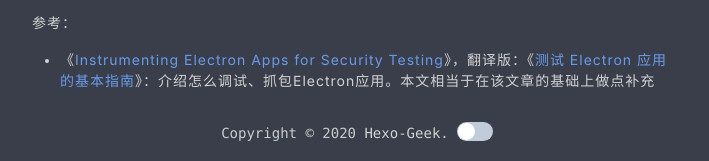
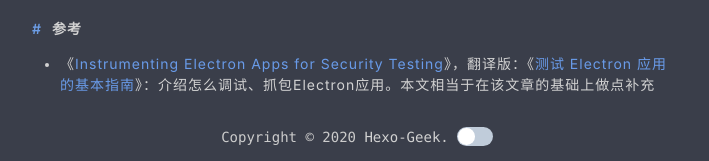
Before and after one commit to Ovi3/Ovi3.github.io, a plain HTML site: page 2020/07/12/analyse-electron-app/index.html in a window 1280 px wide. Shown: the part 1375-1536 px from the top of the page, 283-992 px from the left. Drawn offline with Linux system fonts and the light colour scheme; a script that the page names is missing.

Commit message:
Site updated: 2020-07-13 10:11:56

```diff
--- a/2020/07/12/analyse-electron-app/index.html
+++ b/2020/07/12/analyse-electron-app/index.html
@@ -64,8 +64,7 @@
 
 
 
-<p>参考：</p>
-<ul>
+<h4 id="参考"><a href="#参考" class="headerlink" title="参考"></a>参考</h4><ul>
 <li>《<a href="https://blog.doyensec.com/2018/07/19/instrumenting-electron-app.html" target="_blank" rel="noopener">Instrumenting Electron Apps for Security Testing</a>》，翻译版：《<a href="https://xz.aliyun.com/t/2461" target="_blank" rel="noopener">测试 Electron 应用的基本指南</a>》：介绍怎么调试、抓包Electron应用。本文相当于在该文章的基础上做点补充</li>
 </ul>
 
```
